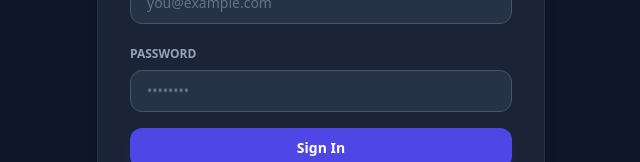
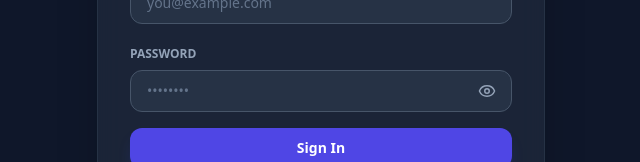
Before and after one commit to sakthivel-fullstackdeveloper/drawschema, a React (Vite) app in the folder frontend/: page /login in a window 1280 px wide. Shown: the part 346-508 px from the top of the page, without its empty margins (319-959 px from the left). Built offline with nearby package versions, Linux system fonts and the light colour scheme; no server answers.

Commit message:
feat: Add Eye/EyeOff password toggle, update CORS preflight and COOP helmet security policies

```diff
--- a/frontend/src/components/auth/Login.tsx
+++ b/frontend/src/components/auth/Login.tsx
@@ -1,6 +1,7 @@
 import React, { useState, useEffect } from 'react';
 import { useNavigate } from 'react-router-dom';
 import { GoogleLogin } from '@react-oauth/google';
+import { Eye, EyeOff } from 'lucide-react';
 import { login, verifyOtp, resendOtp, googleLogin } from '../../services/auth';
 
 export const Login: React.FC = () => {
@@ -8,6 +9,7 @@
   const [step, setStep] = useState<'LOGIN' | 'OTP'>('LOGIN');
   const [email, setEmail] = useState('');
   const [password, setPassword] = useState('');
+  const [showPassword, setShowPassword] = useState(false);
   const [tempToken, setTempToken] = useState('');
   const [otpCode, setOtpCode] = useState('');
   const [userEmail, setUserEmail] = useState('');
@@ -141,6 +143,7 @@
                 <input
                   required
                   type="email"
+                  autoComplete="username"
                   placeholder="you@example.com"
                   value={email}
                   onChange={(e) => setEmail(e.target.value)}
@@ -150,14 +153,25 @@
 
               <div className="space-y-1.5">
                 <label className="text-xs font-bold text-slate-400 uppercase">Password</label>
+                <div className="relative">
                   <input
                     required
-                  type="password"
+                    type={showPassword ? 'text' : 'password'}
+                    autoComplete="current-password"
                     placeholder="••••••••"
                     value={password}
                     onChange={(e) => setPassword(e.target.value)}
-                  className="w-full px-4 py-2.5 bg-slate-700/50 border border-slate-600 rounded-lg text-sm text-white placeholder-slate-500 focus:outline-none focus:ring-2 focus:ring-indigo-500 transition"
+                    className="w-full px-4 py-2.5 pr-11 bg-slate-700/50 border border-slate-600 rounded-lg text-sm text-white placeholder-slate-500 focus:outline-none focus:ring-2 focus:ring-indigo-500 transition"
                   />
+                  <button
+                    type="button"
+                    onClick={() => setShowPassword(!showPassword)}
+                    className="absolute right-3 top-1/2 -translate-y-1/2 text-slate-400 hover:text-slate-200 transition p-1"
+                    title={showPassword ? 'Hide password' : 'Show password'}
+                  >
+                    {showPassword ? <EyeOff size={18} /> : <Eye size={18} />}
+                  </button>
+                </div>
               </div>
 
               <button
--- a/frontend/src/components/auth/Register.tsx
+++ b/frontend/src/components/auth/Register.tsx
@@ -1,6 +1,7 @@
 import React, { useState, useEffect } from 'react';
 import { useNavigate } from 'react-router-dom';
 import { GoogleLogin } from '@react-oauth/google';
+import { Eye, EyeOff } from 'lucide-react';
 import { register, googleLogin, verifyOtp, resendOtp } from '../../services/auth';
 
 export const Register: React.FC = () => {
@@ -9,6 +10,7 @@
   const [name, setName] = useState('');
   const [email, setEmail] = useState('');
   const [password, setPassword] = useState('');
+  const [showPassword, setShowPassword] = useState(false);
   const [tempToken, setTempToken] = useState('');
   const [otpCode, setOtpCode] = useState('');
 
@@ -157,6 +159,7 @@
                 <input
                   required
                   type="email"
+                  autoComplete="username"
                   placeholder="you@example.com"
                   value={email}
                   onChange={(e) => setEmail(e.target.value)}
@@ -166,14 +169,25 @@
 
               <div className="space-y-1.5">
                 <label className="text-xs font-bold text-slate-400 uppercase">Password</label>
+                <div className="relative">
                   <input
                     required
-                  type="password"
+                    type={showPassword ? 'text' : 'password'}
+                    autoComplete="new-password"
                     placeholder="••••••••"
                     value={password}
                     onChange={(e) => setPassword(e.target.value)}
-                  className="w-full px-4 py-2.5 bg-slate-700/50 border border-slate-600 rounded-lg text-sm text-white placeholder-slate-500 focus:outline-none focus:ring-2 focus:ring-indigo-500 transition"
+                    className="w-full px-4 py-2.5 pr-11 bg-slate-700/50 border border-slate-600 rounded-lg text-sm text-white placeholder-slate-500 focus:outline-none focus:ring-2 focus:ring-indigo-500 transition"
                   />
+                  <button
+                    type="button"
+                    onClick={() => setShowPassword(!showPassword)}
+                    className="absolute right-3 top-1/2 -translate-y-1/2 text-slate-400 hover:text-slate-200 transition p-1"
+                    title={showPassword ? 'Hide password' : 'Show password'}
+                  >
+                    {showPassword ? <EyeOff size={18} /> : <Eye size={18} />}
+                  </button>
+                </div>
                 <p className="text-[10px] text-slate-400 mt-1">
                   Must be at least 6 characters and include uppercase, lowercase, number, and special character.
                 </p>
```
Also changed, not shown: 1 other file (tests, documents, lock files or other folders). Lines whose indentation alone changed are shown as unchanged.
